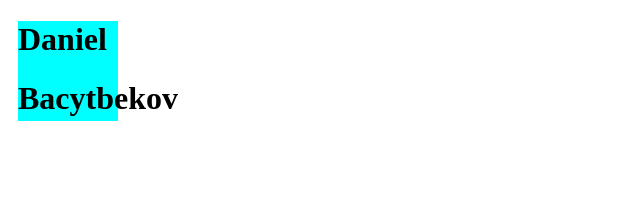
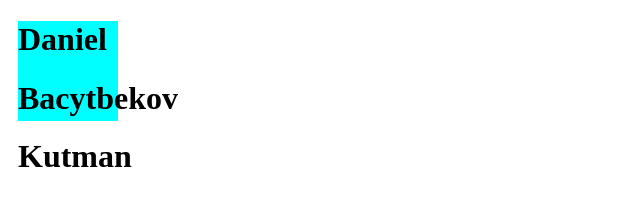
Before and after one commit to diosdefin/def, a plain HTML site: page index.html in a window 1280 px wide. Shown: the whole page, without its empty margins (0-640 px from the left). Drawn offline with Linux system fonts and the light colour scheme.

Commit message:
Update index.html

```diff
--- a/index.html
+++ b/index.html
@@ -11,6 +11,7 @@
     <div>
       <h1>Daniel</h1>
       <h1>Bacytbekov</h1>
+      <h1>Kutman</h1>
     </div>
   </body>
 </html>
```
